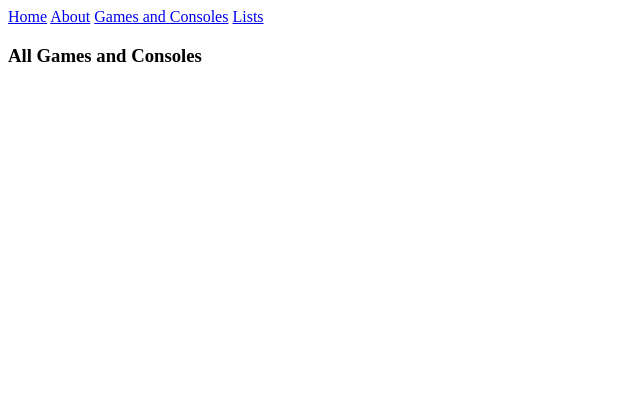
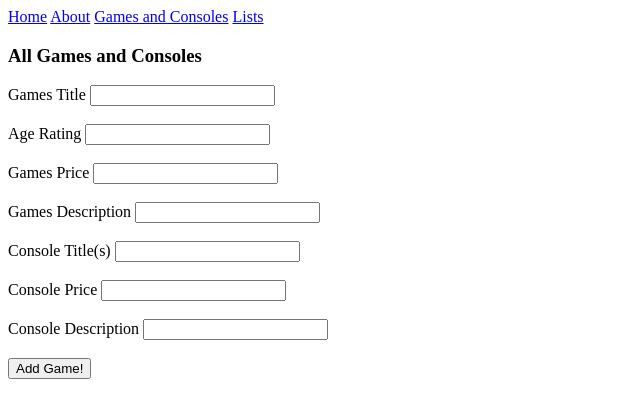
Before and after one commit to AndreM132/project1, a Flask app: page /gamesconsoles in a window 1280 px wide. Shown: the top 418 px of the page, without its empty margins (0-640 px from the left). Run offline with Flask 2, Linux system fonts and the light colour scheme.

Commit message:
Addition of game/console database, form allows new additions! Need to link...

```diff
--- a/application/forms.py
+++ b/application/forms.py
@@ -1,7 +1,7 @@
 from flask_wtf import FlaskForm
 from wtforms import StringField, SubmitField
 from wtforms.validators import DataRequired, Length
-from application.models import Lists
+from application.models import Lists, GC
 
 class ListForm(FlaskForm):
     first_name = StringField('First Name',
@@ -40,3 +40,56 @@ class ListForm(FlaskForm):
     )
 
     submit = SubmitField('Post List!')
+
+
+class GCForm(FlaskForm):
+    games_title = StringField('Games Title',
+            validators = [
+                DataRequired(),
+                Length(min=4, max=50)
+            ]
+    )
+
+    age_rating = StringField('Age Rating',
+            validators = [
+                DataRequired(),
+                Length(min=1, max=10)
+            ]
+    )
+
+    games_price = StringField('Games Price',
+            validators = [
+                DataRequired(),
+                Length(min=1, max=10)
+            ]
+    )
+
+    games_description = StringField('Games Description',
+            validators = [
+                DataRequired(),
+                Length(min=4, max=100)
+            ]
+    )
+
+    console_title = StringField('Console Title(s)',
+            validators = [
+                DataRequired(),
+                Length(min=3, max=30)
+            ]
+    )
+
+    console_price = StringField('Console Price',
+            validators = [
+                DataRequired(),
+                Length(min=1, max=10)
+            ]
+    )
+
+    console_description = StringField('Console Description',
+            validators = [
+                DataRequired(),
+                Length(min=3, max=100)
+            ]
+    )
+
+    submit = SubmitField('Add Game!')
--- a/application/routes.py
+++ b/application/routes.py
@@ -1,7 +1,7 @@
 from application import app, db
 from flask import render_template, redirect, url_for
-from application.forms import ListForm
-from application.models import Lists
+from application.forms import ListForm, GCForm
+from application.models import Lists, GC
 
 
 @app.route('/')
@@ -14,9 +14,26 @@ def home():
 def about():
     return render_template('about.html', title='about')
 
-@app.route('/gamesconsoles')
+@app.route('/gamesconsoles', methods=['GET', 'POST'])
 def gamesconsoles():
-    return render_template('gamesconsoles.html', title='Games and Consoles')
+    form = GCForm()
+    if form.validate_on_submit():
+            GCData = GC(
+                    games_title=form.games_title.data,
+                    age_rating=form.age_rating.data,
+                    games_price=form.games_price.data,
+                    games_description=form.games_description.data,
+                    console_title=form.console_title.data,
+                    console_price=form.console_price.data,
+                    console_description=form.console_description.data
+            )
+            db.session.add(GCData)
+            db.session.commit()
+            return redirect(url_for('gamesconsoles'))
+
+    else:
+            print(form.errors)
+    return render_template('gamesconsoles.html', title='Games and Consoles', form=form)
 
 
 @app.route('/lists', methods=['GET', 'POST'])
--- a/application/templates/gamesconsoles.html
+++ b/application/templates/gamesconsoles.html
@@ -3,5 +3,100 @@
 
 <h3>All Games and Consoles</h3>
 
+<div class="form">
+        <form method="POST" action="">
+                {{ form.hidden_tag() }}
+                <div class="form-group">
+                        {{ form.games_title.label }}
+                        {{ form.games_title }}
+                        {% if form.games_title.errors %}
+                        <div class="error">
+                                {% for error in form.games_title.errors %}
+                                    <span>{{ error }}</span>
+                                {% endfor %}
+                        </div>
+                        {% endif %}
+                </div>
+                <br>
+                <div class="form-group">
+                        {{ form.age_rating.label }}
+                        {{ form.age_rating }}
+                        {% if form.age_rating.errors %}
+                        <div class="error">
+                                {% for error in form.age_rating.errors %}
+                                    <span>{{ error }}</span>
+                                {% endfor %}
+                        </div>
+                        {% endif %}
+                </div>
+                <br>
+                <div class="form-group">
+                        {{ form.games_price.label }}
+                        {{ form.games_price }}
+                        {% if form.games_price.errors %}
+                        <div class="error">
+                                {% for error in form.games_price.errors %}
+                                    <span>{{ error }}</span>
+                                {% endfor %}
+                        </div>
+                        {% endif %}
+                </div>
+                <br>
+		<div class="form-group">
+                        {{ form.games_description.label }}
+                        {{ form.games_description }}
+                        {% if form.games_description.errors %}
+                        <div class="error">
+                                {% for error in form.games_description.errors %}
+                                    <span>{{ error }}</span>
+                                {% endfor %}
+                        </div>
+                        {% endif %}
+                </div>
+                <br>
+                <div class="form-group">
+                        {{ form.console_title.label }}
+                        {{ form.console_title }}
+                        {% if form.console_title.errors %}
+                        <div class="error">
+                                {% for error in form.console_title.errors %}
+                                    <span>{{ error }}</span>
+                                {% endfor %}
+                        </div>
+                        {% endif %}
+                </div>
+                <br>
+                <div class="form-group">
+                        {{ form.console_price.label }}
+                        {{ form.console_price }}
+                        {% if form.console_price.errors %}
+                        <div class="error">
+                                {% for error in form.console_price.errors %}
+                                    <span>{{ error }}</span>
+                                {% endfor %}
+                        </div>
+                        {% endif %}
+                </div>
+                <br>
+		<div class="form-group">
+                        {{ form.console_description.label }}
+                        {{ form.console_description }}
+                        {% if form.console_description.errors %}
+                        <div class="error">
+                                {% for error in form.console_description.errors %}
+                                    <span>{{ error }}</span>
+                                {% endfor %}
+                        </div>
+                        {% endif %}
+                </div>
+                <br>
+		 <div class="form-group">
+                    {{ form.submit }}
+                </div>
+        </form>
 
+</div>
+<br>
+
+</br>
 {% endblock %}
--- a/application/templates/home.html
+++ b/application/templates/home.html
@@ -7,6 +7,12 @@
 table, th, td {
   border: 1px solid black;
   border-collapse: collapse;
+}
+th, td {
+  padding: 5px;
+}
+th, td {
+  text-align: center;
 }
 </style>
 </head>
```
Also changed, not shown: application/models.py (+20 -3 lines).
